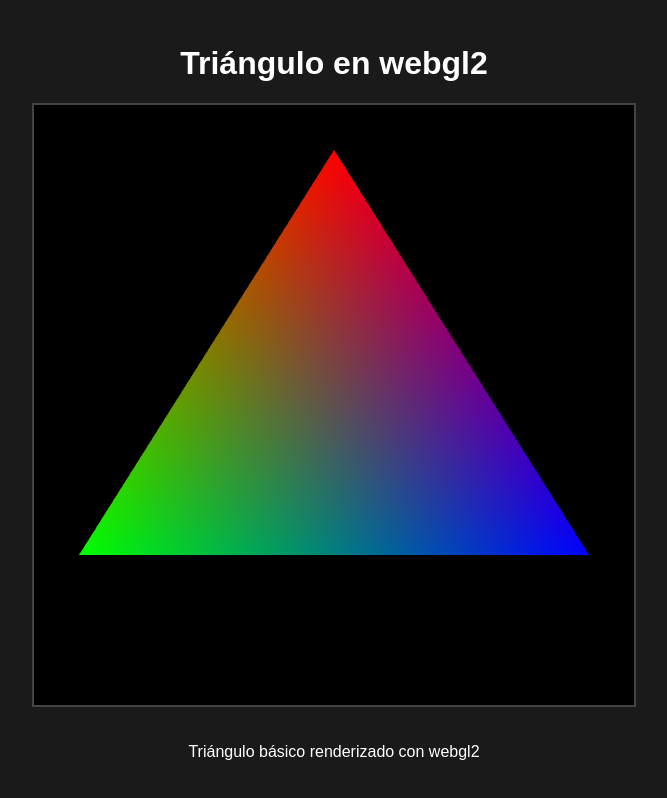
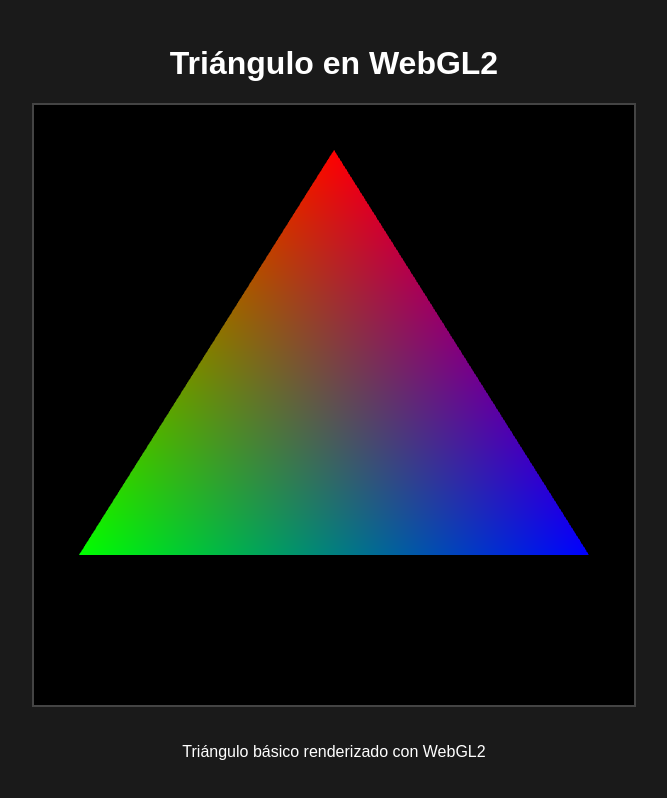
Before and after one commit to jesusdavc/tarea_01_ci5321, a plain HTML site: page webgl2/index.html in a window 1280 px wide. Shown: the whole page, without its empty margins (306-973 px from the left). Drawn offline with Linux system fonts and the light colour scheme.

Commit message:
Add TWGL implementation with HTML, CSS, and JavaScript files

```diff
--- a/webgl2/index.html
+++ b/webgl2/index.html
@@ -7,10 +7,10 @@
     <link rel="stylesheet" href="./style.css">
 </head>
 <body>
-    <h1>Triángulo en webgl2</h1>
+    <h1>Triángulo en WebGL2</h1>
     <canvas id="glCanvas" width="600" height="600"></canvas>
     <div class="info">
-        <p>Triángulo básico renderizado con webgl2</p>
+        <p>Triángulo básico renderizado con WebGL2</p>
     </div>
     <script src="../webgl2/triangle.js"></script>
 </body>
```
Also changed, not shown: README.md, twgl/index.html (renamed from TWGL/index.html), twgl/style.css (renamed from TWGL/style.css), twgl/triangle.js (renamed from TWGL/triangle.js).
